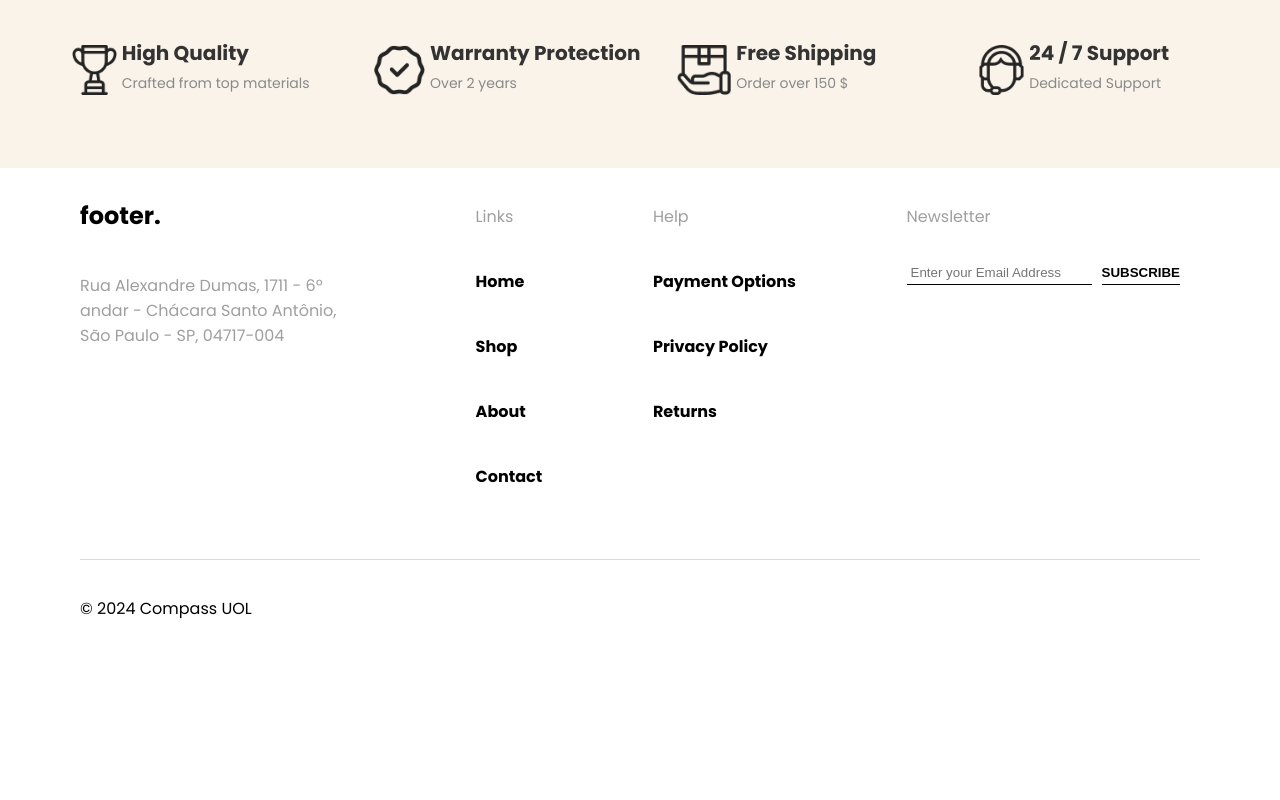
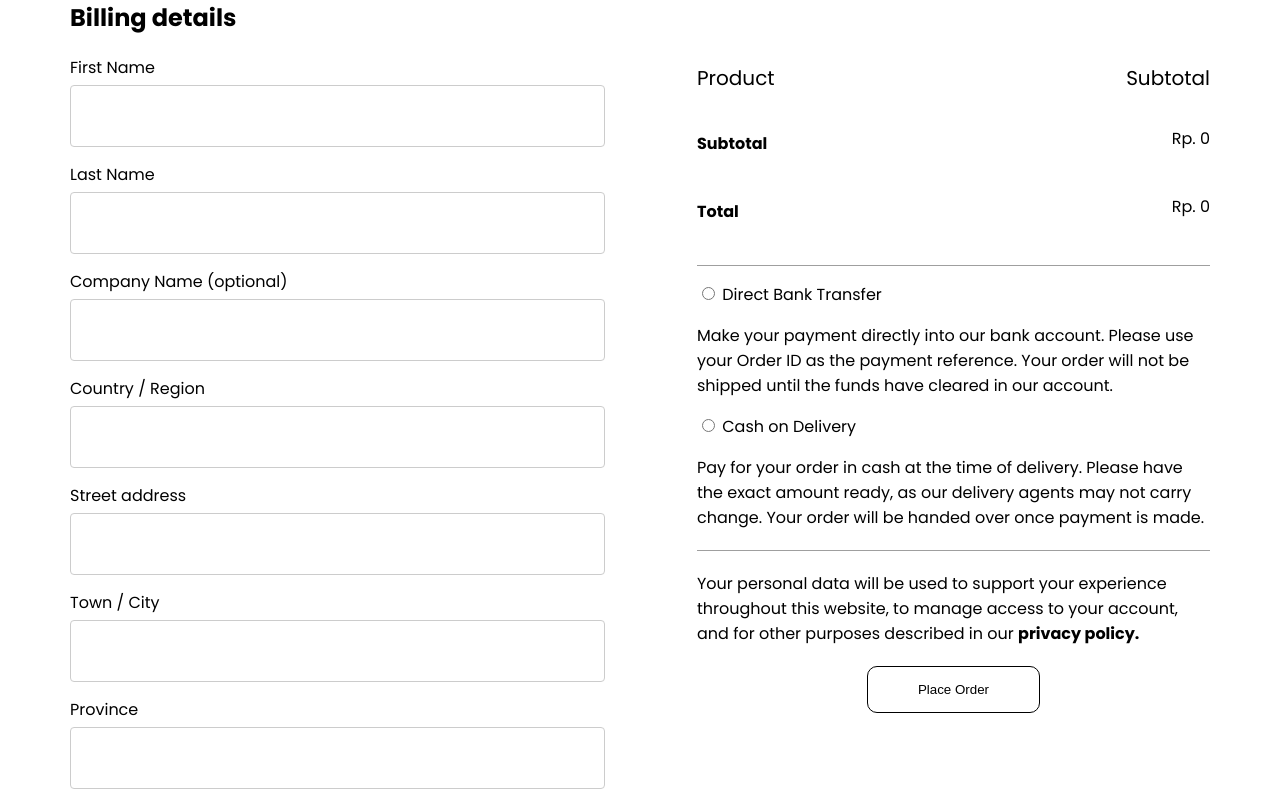
Before and after one commit to hallanpf/desafio3-frontend, a React (Vite) app: page /checkout in a window 1280 px wide. Shown: the part 560-1360 px from the top of the page. Before the commit the page ends 1217 px from the top, so only its background shows below. Built offline with nearby package versions, Linux system fonts and the light colour scheme.

Commit message:
Feat: cart.tsx and checkout.tsx

```diff
--- a/src/components/Cart.tsx
+++ b/src/components/Cart.tsx
@@ -66,8 +66,8 @@ const Cart = () => {
           <div className="cart-summary">
               <h2>Cart Totals</h2>
               <div className="summary-details">
-                <p>Subtotal: <span>R$ {totalPrice}</span></p>
-                <p>Total: <span>R$ {totalPrice}</span></p>
+                <p>Subtotal: <span>Rp {totalPrice}</span></p>
+                <p>Total: <span>Rp {totalPrice}</span></p>
               </div>
               <div className="checkout-button">
               <button onClick={handleGoToCheckout}>Checkout</button>
--- a/src/components/CartSidebar.tsx
+++ b/src/components/CartSidebar.tsx
@@ -49,20 +49,19 @@ const CartSidebar: React.FC<CartSidebarProps> = ({ isOpen, onClose }) => {
         <p>Your cart is empty.</p>
       ) : (
         <div>
-          <ul>
             {items.map(item => (
-              <li key={item.id}>
-                <p>{item.name}</p>
-                <p><img src={item.image} alt={item.name} /></p>
-                <p>Quantity: {item.quantity}</p>
-                <p>Price: ${(item.price * item.quantity).toFixed(2)}</p>
-                <button onClick={() => handleRemoveItem(item.id)}>Remove</button>
-              </li>
+              <div key={item.id} className='cart-sidebar-content'>
+                <p><img src={item.image}/></p>
+                <p>
+                  <p className='sidebar-content-middle'>{item.name}</p>
+                  <p className='sidebar-content-middle'>{item.quantity} x  Rp. {(item.price * item.quantity).toFixed(2)}</p>
+                </p>
+                <p><button onClick={() => handleRemoveItem(item.id)}><img src="../src/assets/remove-product-icon.png" alt="Remove Button" /></button></p>
+              </div>
             ))}
-          </ul>
           <div>
             <p>Total Quantity: {totalQuantity}</p>
-            <p>Total Price: ${totalPrice.toFixed(2)}</p>
+            <p>Total Price: Rp. {totalPrice}</p>
             <div className='cart-sidebar-buttons'>
               {/* <button onClick={handleClearCart}>Clear Cart</button> */}
               <button onClick={handleGoToCart}>Cart</button>
--- a/src/components/Checkout.tsx
+++ b/src/components/Checkout.tsx
@@ -1,9 +1,104 @@
-import React from 'react'
+// import React from 'react';
+import { useSelector } from 'react-redux';
+import { RootState } from '../store/store';
 
 const Checkout = () => {
+  const cartItems = useSelector((state: RootState) => state.cart.items);
+  const totalPrice = useSelector((state: RootState) => state.cart.totalPrice);
+
   return (
-    <div>Checkout</div>
-  )
+    <div className='checkout-content'>
+      <div className='left'>
+        <h1>Billing details</h1>
+        <form>
+          <div>
+            <label htmlFor='first-name'>First Name</label>
+            <input type='text' id='first-name' name='first-name' required />
+          </div>
+          <div>
+            <label htmlFor='last-name'>Last Name</label>
+            <input type='text' id='last-name' name='last-name' required />
+          </div>
+          <div>
+            <label htmlFor='company-name'>Company Name (optional)</label>
+            <input type='text' id='company-name' name='company-name' />
+          </div>
+          <div>
+            <label htmlFor='country-region'>Country / Region</label>
+            <input type='text' id='country-region' name='country-region' required />
+          </div>
+          <div>
+            <label htmlFor='street-address'>Street address</label>
+            <input type='text' id='street-address' name='street-address' required />
+          </div>
+          <div>
+            <label htmlFor='town-city'>Town / City</label>
+            <input type='text' id='town-city' name='town-city' required />
+          </div>
+          <div>
+            <label htmlFor='province'>Province</label>
+            <input type='text' id='province' name='province' required />
+          </div>
+          <div>
+            <label htmlFor='postcode-zip'>Postcode / ZIP</label>
+            <input type='text' id='postcode-zip' name='postcode-zip' required />
+          </div>
+          <div>
+            <label htmlFor='phone'>Phone</label>
+            <input type='tel' id='phone' name='phone' required />
+          </div>
+          <div>
+            <label htmlFor='email'>Email address</label>
+            <input type='email' id='email' name='email' required />
+          </div>
+          <div className='add-info'>
+            <input type='text' id='add-information' name='add-information' placeholder='Additional information' />
+          </div>
+        </form>
+      </div>
+      <div className='right'>
+        <div className='right-content'>
+          <div className='product-info'>
+            <h2>Product</h2><h2>Subtotal</h2>
+          </div>
+          {cartItems.map(item => (
+            <div key={item.id} className='product-info'>
+            <p>{item.name} x {item.quantity}</p>
+            <p>Rp. {(item.quantity*totalPrice)}</p>
+            </div>
+          ))}
+          <div className='product-info'>
+            <h4>Subtotal</h4>
+            <p>Rp. {totalPrice}</p>
+          </div>
+          <div className='product-info'>
+            <h4>Total</h4>
+            <p>Rp. {totalPrice}</p>
+          </div>
+          <div>
+          <div className='payment-method'>
+            <div className='payment-method-content'>
+              <p>
+                <input type='radio' name='payment' value='direct-bank-transfer'/>
+                <label htmlFor='direct-bank-transfer'> Direct Bank Transfer</label>
+                <p>Make your payment directly into our bank account. Please use your Order ID as the payment reference. Your order will not be shipped until the funds have cleared in our account.</p>
+              </p>
+              <p>
+                <input type='radio' name='payment' value='cash-on-delivery'/>
+                <label htmlFor='cash-on-delivery'> Cash on Delivery</label>
+                <p>Pay for your order in cash at the time of delivery. Please have the exact amount ready, as our delivery agents may not carry change. Your order will be handed over once payment is made.</p>
+              </p>
+              <div className='order'>
+                <p>Your personal data will be used to support your experience throughout this website, to manage access to your account, and for other purposes described in our <strong>privacy policy.</strong></p>
+                <p className='button'><button className='place-order'>Place Order</button></p>
+              </div>
+            </div>
+          </div>
+        </div>
+        </div>
+      </div>
+    </div>
+  );
 }
 
-export default Checkout
+export default Checkout;
--- a/src/index.css
+++ b/src/index.css
@@ -87,7 +87,7 @@ header {
   right: 0;
   top: 0;
   width: 300px;
-  height: 100%;
+  height: 50%;
   background-color: white;
   box-shadow: -2px 0 5px rgba(0, 0, 0, 0.5);
   padding: 20px;
@@ -102,6 +102,25 @@ header {
   justify-content: space-between;
   align-items: center;
   margin-bottom: 20px;
+}
+
+.cart-sidebar-content {
+  display: flex;
+  justify-content: space-between;
+  align-items: left;
+}
+
+.sidebar-content-middle {
+  margin-top: 0;
+  display: flex;
+  justify-content: space-between;
+  align-items: center;
+}
+
+.cart-sidebar-content button {
+  background-color: white;
+  border: none;
+  cursor: pointer;
 }
 
 .cart-sidebar-header button {
@@ -125,7 +144,7 @@ header {
   border: none;
   cursor: pointer;
   border: 1px solid black;
-  padding: 8px 15px;
+  padding: 8px 10px;
   border-radius: 10px;
 }
 
@@ -515,6 +534,79 @@ main {
   cursor: pointer;
 }
 
+.checkout-content {
+  display: flex;
+  justify-content: space-between;
+  padding: 50px;
+}
+
+.checkout-content .left, .checkout-content .right {
+  width: 45%;
+}
+
+.left h1 {
+  font-size: 24px;
+  margin-bottom: 20px;
+}
+
+form div {
+  margin-bottom: 15px;
+}
+
+.add-info {
+  margin-top: 40px;
+}
+
+form label {
+  display: block;
+  font-weight: 500;
+  margin-bottom: 5px;
+}
+
+form input[type="text"],
+form input[type="tel"],
+form input[type="email"] {
+  width: 100%;
+  height: 40px;
+  padding: 10px;
+  border: 1px solid #ccc;
+  border-radius: 4px;
+  font-size: 1.2rem;
+}
+
+.checkout-content .right .product-info {
+  display: flex;
+  justify-content: space-between;
+}
+
+.checkout-content .right .product-info h2 {
+  margin-top: 80px;
+  font-size: 20px;
+  font-weight: 500;
+}
+
+.payment-method, .order {
+  border-top: 1px solid #9F9F9F;
+  margin-top: 20px;
+}
+
+.order .button {
+  text-align: center;
+}
+
+.order p {
+  margin-top: 20px;
+}
+
+.place-order {
+  background: none;
+  border: none;
+  cursor: pointer;
+  border: 1px solid black;
+  padding: 15px 50px;
+  border-radius: 10px;
+}
+
 .pagination {
   display: flex;
   justify-content: center;
```
Also changed, not shown: src/assets/remove-product-icon.png (added).
